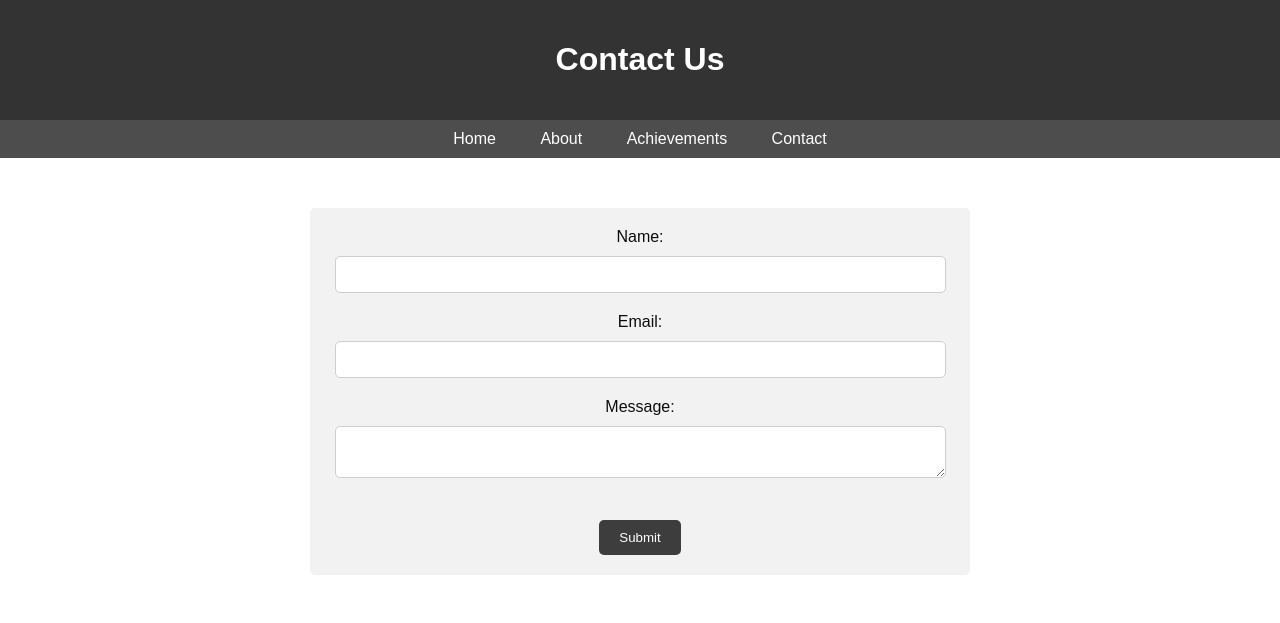
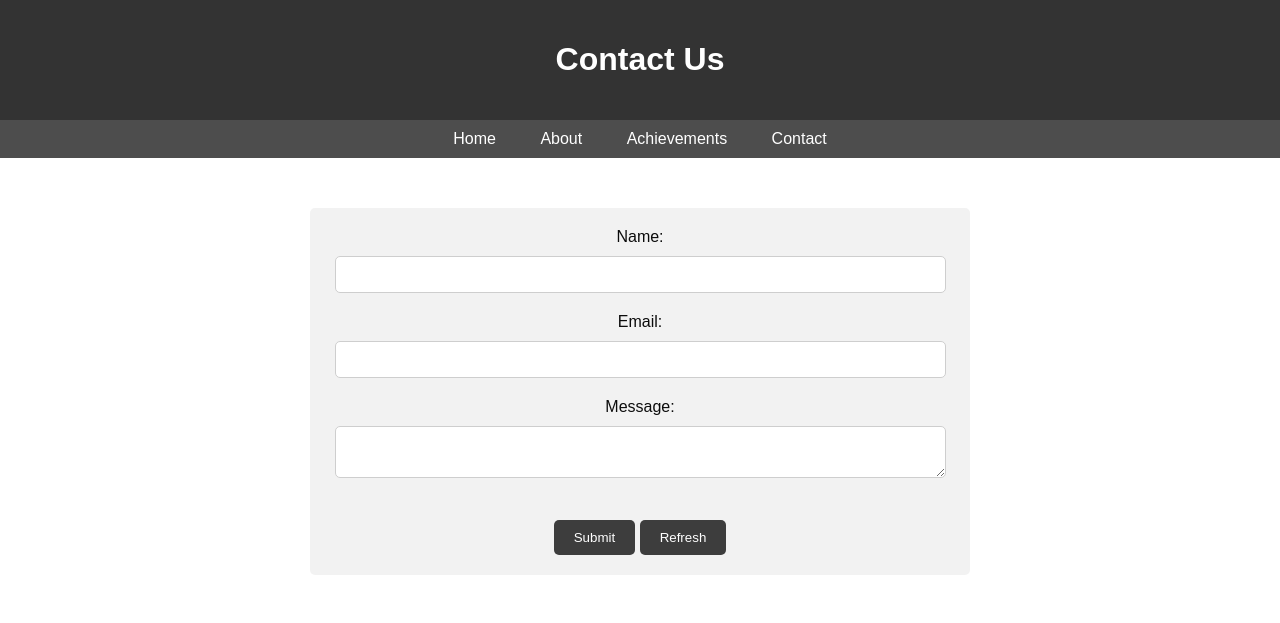
Before and after one commit to saumyahstiwari/Virat-Kohli_Page, a plain HTML site: page contact.html in a window 1280 px wide. Shown: the top 623 px of the page. Drawn offline with Linux system fonts and the light colour scheme.

Commit message:
Update contact.html

```diff
--- a/contact.html
+++ b/contact.html
@@ -33,6 +33,7 @@
             <span id="span3" class="spans"></span> <br><br>
 
             <button type="submit">Submit</button>
+            <button type="reset" value="Refresh">Refresh</button>
         </form>
     </div>
     <section class="contact-info">
```
